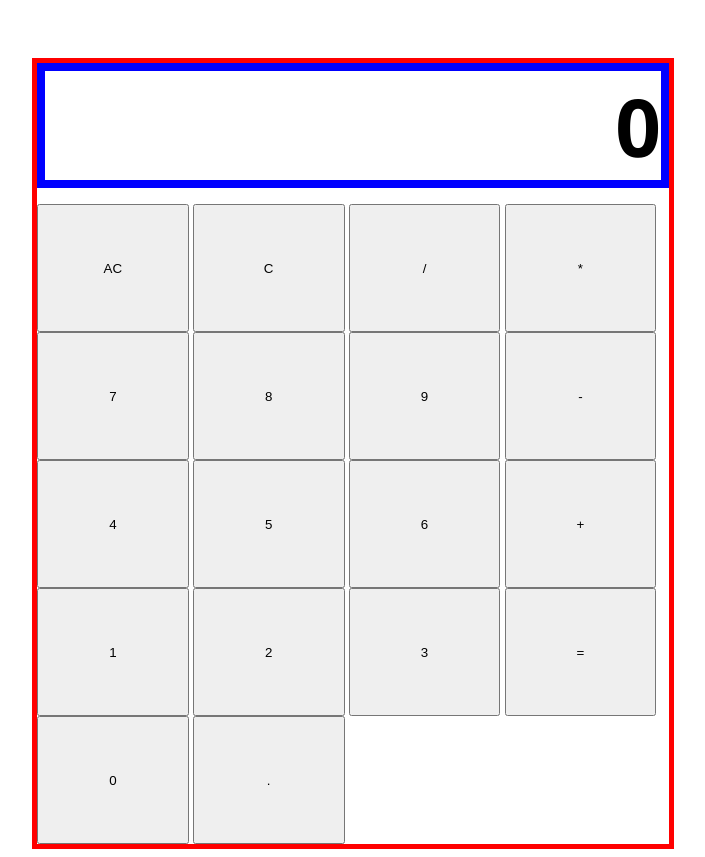
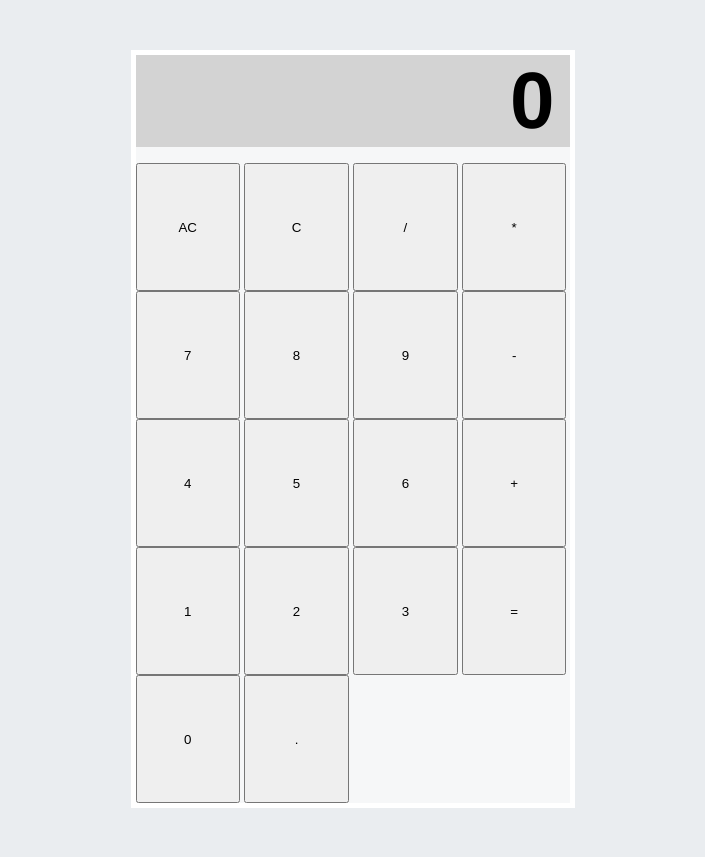
Before and after one commit to daviddhnguyen/calculator, a plain HTML site: page index.html in a window 1280 px wide. Shown: the whole page, without its empty margins (287-992 px from the left). After the commit the page ends 808 px from the top, so only its background shows below. Drawn offline with Linux system fonts and the light colour scheme.

Commit message:
update style, found error with 2nd decimal number not allowed

```diff
--- a/script.js
+++ b/script.js
@@ -78,6 +78,7 @@ function numberInput() {
                 }
 
             //verifies only one decimal is allowed per entry
+            //not allowing 2nd decimal value to be added. Need to fix.
             if (btnNum.textContent !== '.' ||
             !displayValue.includes('.')) {
                 displayValue += btnNum.textContent;
--- a/style.css
+++ b/style.css
@@ -1,36 +1,41 @@
-:root {
-    --main-color: red;
+* {
     margin: 0;
     padding: 0;
     box-sizing: border-box;
+}
+
+:root {
+    --main-color: red;
+    --bg-color: #EAEDF0;
+    --calc-bg-color: #F6F7F8;
     font-size: clamp(0.5rem, 1rem, 2rem);
-    font-family: 'Segoe UI', Tahoma, Geneva, Verdana, sans-serif;
+    font-family: 'Helvetica', 'Arial', sans-serif;
     font-weight: 1000;
 }
 
 body {
     display: flex;
-    justify-content: center;
+    flex-direction:column;
+    align-items: center;
+    background-color: var(--bg-color);
 }
 
 .calcBody {
     display:flex;
     flex-direction: column;
+    background-color: var(--calc-bg-color);
     gap: 1rem;
-    width: clamp(45ch, 50%, 75ch);
-    height: auto;
-    border: solid red 5px;
+    width: clamp(40ch, 50%, 50ch);
+    border: solid white 5px;
     margin-top: 50px;
 }
 
 .display {
-    display: flex;
     font-size: 5rem;
-    flex-direction: column;
     color: black;
-    background-color: white;
-    border: solid blue 0.5rem;
-    align-self: stretch;
+    padding-right: 1rem;
+    background-color: lightgray;
+    /* border: solid blue 0.5rem; */
     text-align: right;
 }
 
```
Lines whose indentation alone changed are shown as unchanged.
